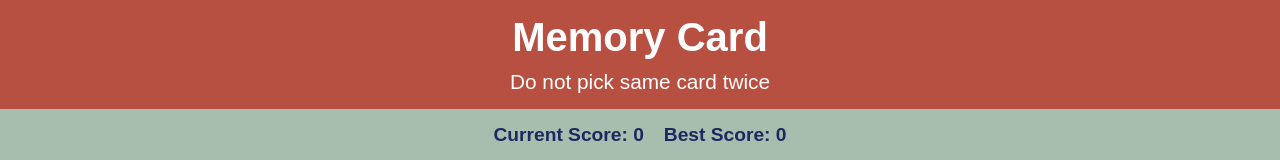
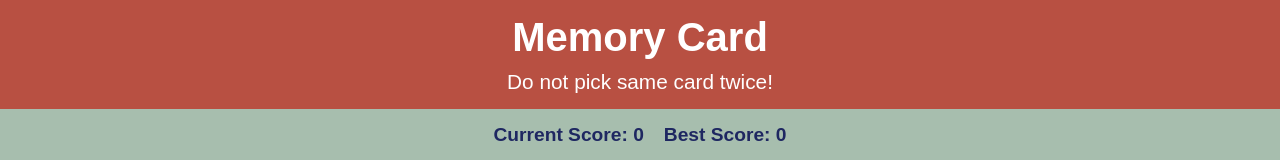
Before and after one commit to VMadhuranga/memory-card, a React (Vite) app: page / in a window 1280 px wide. Shown: the top 160 px of the page. Built offline with nearby package versions, Linux system fonts and the light colour scheme; no server answers.

Commit message:
Add exclamation mark header p element

```diff
--- a/src/components/app.jsx
+++ b/src/components/app.jsx
@@ -39,7 +39,7 @@ export function App() {
     <>
       <header>
         <h1>Memory Card</h1>
-        <p>Do not pick same card twice</p>
+        <p>Do not pick same card twice!</p>
       </header>
       <main>
         <ScoreBoard
```
